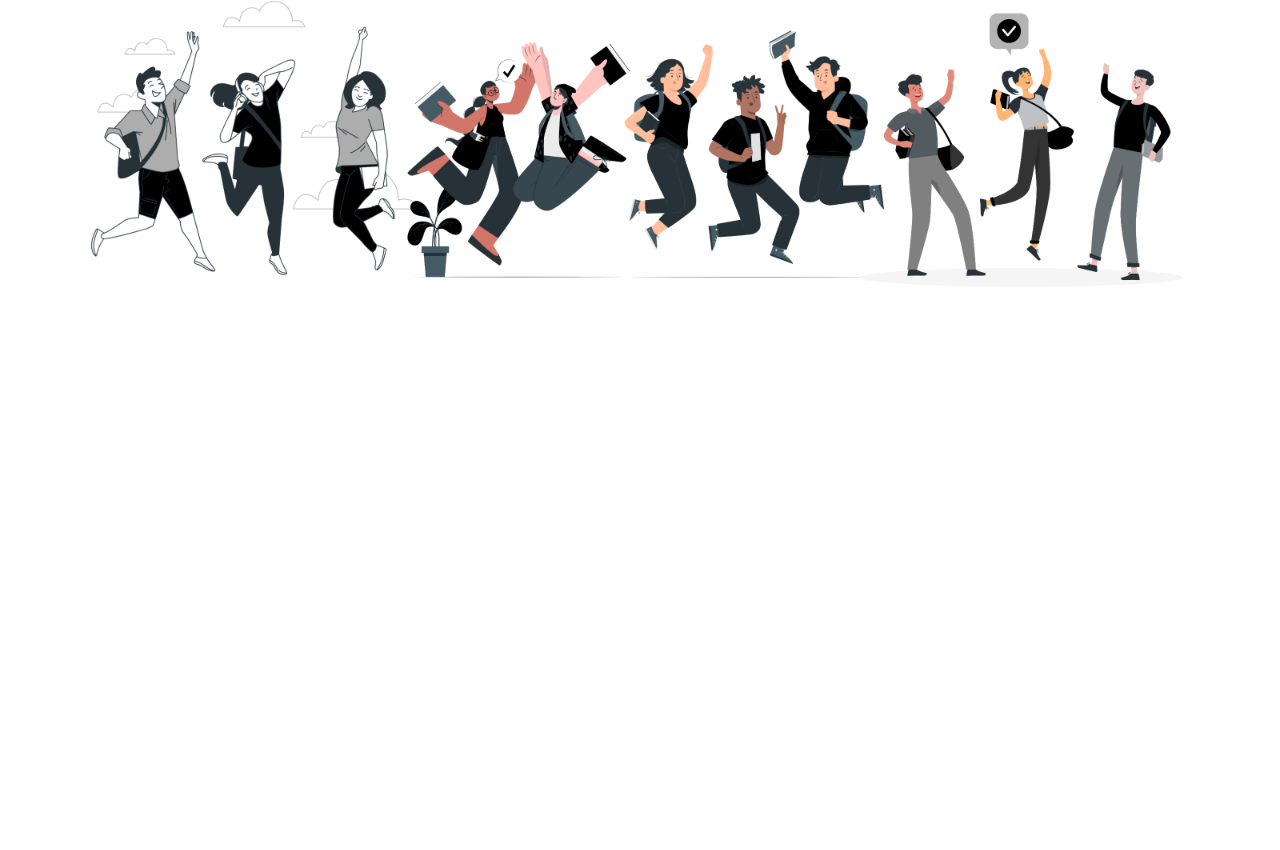
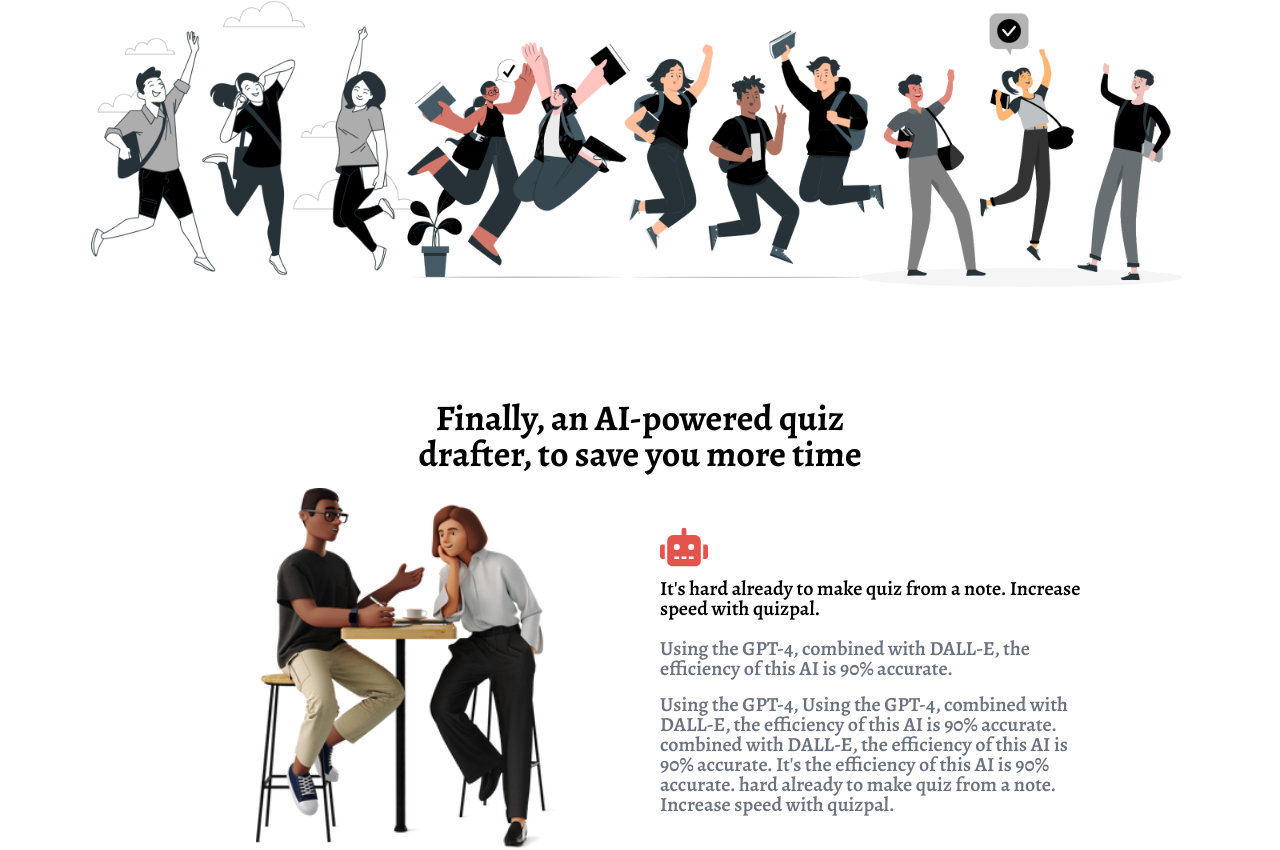
Before and after one commit to mmesomasaint/quizpal-lander, a Next.js app: page / in a window 1280 px wide. Shown: the part 520-1370 px from the top of the page. Before the commit the page ends 880 px from the top, so only its background shows below. Built offline with nearby package versions, Linux system fonts and the light colour scheme.

Commit message:
Feat: Design the AI section

```diff
--- a/pages/index.tsx
+++ b/pages/index.tsx
@@ -1,6 +1,7 @@
 import Head from 'next/head'
 import Image from 'next/image'
 import { HiArrowSmRight } from 'react-icons/hi'
+import { FaRobot } from 'react-icons/fa'
 import NavBar from '@/components/NavBar'
 
 export default function Home() {
@@ -21,12 +22,58 @@
             Quizpal is an online workshop for seamless, effective quiz handling.
           </h3>
           <button className='inline-flex justify-start items-center gap-2 py-2 px-3 bg-black rounded-md'>
-            <span className='text-sm sm:text-base font-bold leading-none text-white'>Get Quizpal free</span>
+            <span className='text-sm sm:text-base font-bold leading-none text-white'>
+              Get Quizpal free
+            </span>
             <HiArrowSmRight className='text-base lg:text-xl text-white' />
           </button>
         </div>
         <div className='w-fit mx-auto'>
-          <Image src='/assets/all-happy.png' width={1200} height={1200} alt='happy students' />
+          <Image
+            src='/assets/all-happy.png'
+            width={1200}
+            height={1200}
+            alt='happy students'
+          />
+        </div>
+        <div className='w-full mt-10'>
+          <h3 className='w-[40%] mx-auto text-center text-4xl font-bold leading-none'>
+            Finally, an AI-powered quiz drafter, to save you more time
+          </h3>
+          <div className='w-[70%] mx-auto grid grid-cols-2 place-items-center gap-10'>
+            <div className='w-fit mt-4'>
+              <Image
+                src='/assets/ai-woman-listening.png'
+                width={300}
+                height={300}
+                alt='AI drafter'
+              />
+            </div>
+            <div className='mt-4'>
+              <div className='mb-5'>
+                <FaRobot className='text-5xl text-[#e4544c]' />
+                <p className='text-xl font-semibold leading-none mt-2'>
+                  It's hard already to make quiz from a note. Increase speed
+                  with quizpal.
+                </p>
+              </div>
+              <div className=''>
+                <p className='text-xl font-semibold leading-none text-gray-500'>
+                  Using the GPT-4, combined with DALL-E, the efficiency of this
+                  AI is 90% accurate.
+                </p>
+              </div>
+              <div className='mt-4'>
+                <p className='text-xl font-semibold leading-none text-gray-500'>
+                  Using the GPT-4, Using the GPT-4, combined with DALL-E, the
+                  efficiency of this AI is 90% accurate. combined with DALL-E,
+                  the efficiency of this AI is 90% accurate. It's the efficiency
+                  of this AI is 90% accurate. hard already to make quiz from a
+                  note. Increase speed with quizpal.
+                </p>
+              </div>
+            </div>
+          </div>
         </div>
       </main>
     </>
```
